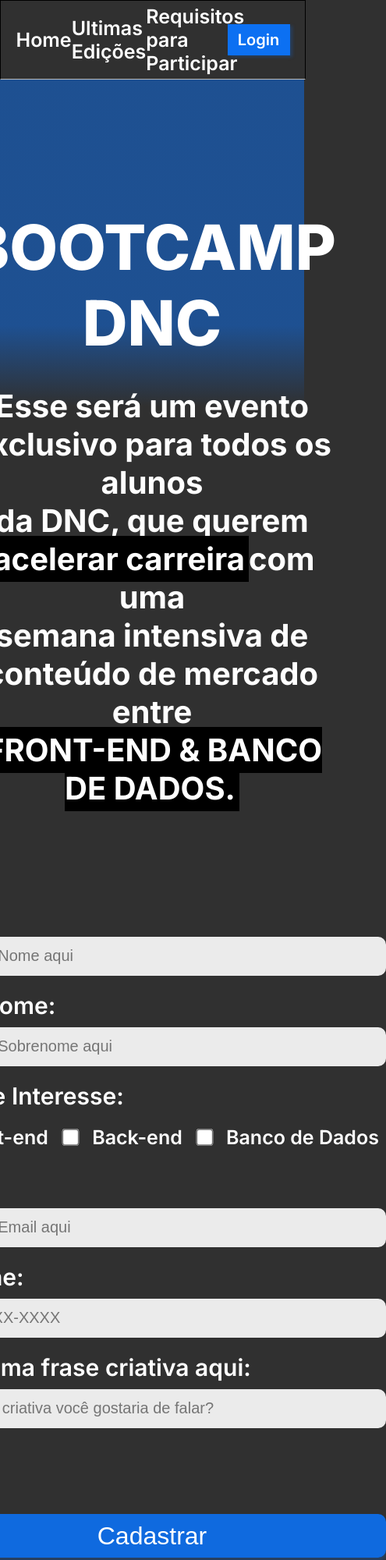
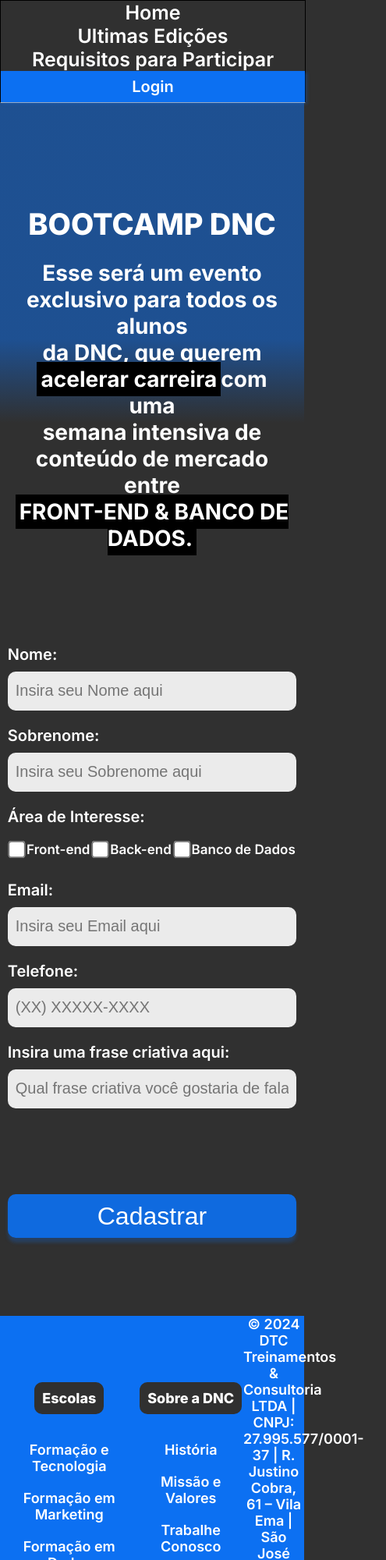
Before and after one commit to luquipedro/BootCamp---DNC, a plain HTML site: page index.html in a window 390 px wide. Shown: the top 2000 px of the page at 78% size, 495 px wide, since content can reach past the window. Drawn offline with Linux system fonts and the light colour scheme.

Commit message:
Adicionando media Query para Mobile

```diff
--- a/index.html
+++ b/index.html
@@ -73,6 +73,55 @@
         </form>
     </section>
 
+    <footer>
+        <div class="linha1">
+            <nav>
+                <h5>Escolas</h5>
+                <ul>
+                    <li>
+                        <a href="">Formação e Tecnologia</a>
+                    </li>
+                    <li>
+                        <a href="">Formação em Marketing</a>
+                    </li>
+                    <li>
+                        <a href="">Formação em Dados</a>
+                    </li>
+                    <li>
+                        <a href="">Formação em Projetos</a>
+                    </li>
+                    <li>
+                        <a href="">Formação em Produto</a>
+                    </li>
+                </ul>
+            </nav>
+            <nav>
+                <h5>Sobre a DNC</h5>
+                <ul>
+                    <li>
+                        <a href="">História</a>
+                    </li>
+                    <li>
+                        <a href="">Missão e Valores</a>
+                    </li>
+                    <li>
+                        <a href="">Trabalhe Conosco</a>
+                    </li>
+                    <li>
+                        <a href="">Conteúdo Gratuito</a>
+                    </li>
+                </ul>
+            </nav>
+            <div class="endereço">
+                © 2024 DTC Treinamentos & Consultoria LTDA | CNPJ: 27.995.577/0001-37 | R. Justino Cobra, 61 – Vila Ema | São José dos Campos – SP | CEP 12243-030
+            </div>
+        </div>
+        <div class="linha2">
+            <a href="">Termos de Uso</a>
+            <a href=""> Politíca de Privacidade</a>
+        </div>
+    </footer>
+
 </body>
 
 </html>
--- a/style.css
+++ b/style.css
@@ -161,6 +161,145 @@
         margin-top: 100px;
         box-shadow:0px 6px 4px rgba(12, 112, 242, 0.25);
         cursor: pointer;
+    }
+
+    /* Footer */
+
+    footer{
+        width: 100%;
+        background-color:var(--azul-dnc) ;
+    }
+
+    footer .linha1{
+        display: flex;
+        justify-content: space-around;
+        align-items: center;
+    }
+
+    footer ul{
+        list-style: none;
+        margin: 0px;
+        padding: 0px;
+    }
+
+    footer nav{
+        display: flex;
+        flex-direction: column;
+        align-items: center;
+        height: 330px;
+    }
+
+    footer h5{
+        text-align: center;
+        color: white;
+        font-weight: 800;
+        font-size: 18px;
+        font-family: var(--fonte-padrão);
+        background-color: var(--preto-dnc);
+        border-radius: 10px;
+        padding: 10px 10px 10px 10px;
+        margin-bottom:15px;
+    }
+
+    footer ul li{
+        text-align: center;
+        color: white;
+        font-weight: 600;
+        font-size: 18px;
+        font-family: var(--fonte-padrão);
+        margin: 20px 0px 20px 0px;
+    }
+
+    footer ul li a{
+        color: white;
+        text-decoration: none;
+    }
+
+    footer ul li a:hover{
+        color: var(--cinza-dnc);
+    }
+
+    footer .endereço{
+        font-weight: 600;
+        font-size: 18px;
+        font-family: var(--fonte-padrão);
+        color: white;
+        width: 20%;
+        text-align: center;
+    }
+
+    footer .linha2{
+        height: 35px;
+        display: flex;
+        justify-content:center;
+        margin: 0px;
+        padding: 10px;
 
 
+   }
+
+
+    footer .linha2 a{
+        font-family: var(--fonte-padrão);
+        font-size: 18px;
+        font-weight: 600;
+        color: white;
+        text-decoration: none;
+        padding: 5px;
+
     }
+
+    footer .linha2 a:first-child{
+        border-right: 3px solid white;
+    }
+
+    footer .linha2 a:hover{
+        color: var(--cinza-dnc);
+    }
+
+    @media screen and (max-width: 600px){
+        /* Menu */
+        #principal{
+            flex-direction: column;
+            height: auto;
+        }
+
+        #menusuperior{
+            flex-direction: column;
+            width: 100%;
+            margin: 0px;
+
+        }
+
+        #menu a{
+            display: flex;
+            align-items: center;
+            height: 50px;
+        }
+
+        #principal button{
+            width: 100%;
+            margin: 0px;
+        }
+
+        /* Section */
+
+        section h1{
+            font-size: 38px;
+        }
+
+        section h2{
+            font-size: 28px;
+            padding-right: 15px;
+            padding-left: 15px;
+        }
+
+        form{
+           width: 95%;
+           font-size: 20px;
+        }
+
+        .checkbox-itens label{
+            font-size: 17px;
+        }
+    }
```
